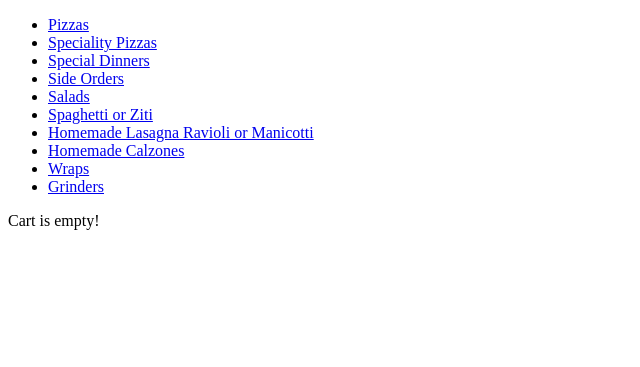
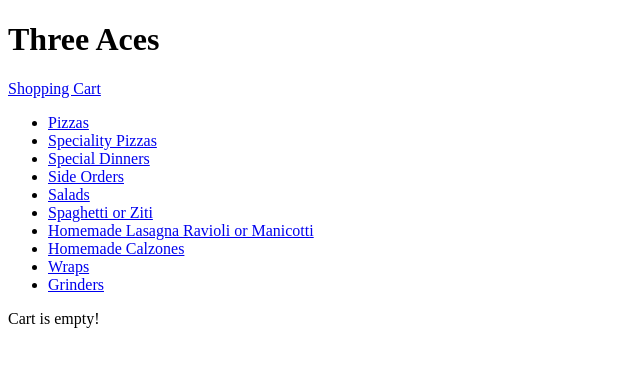
Before and after one commit to nelsonreitz/pizzaml, a PHP site: page /cart.php in a window 1280 px wide. Shown: the top 367 px of the page, without its empty margins (0-640 px from the left). Run offline with PHP 8.4, Linux system fonts and the light colour scheme.

Commit message:
Base html structures

```diff
--- a/views/header.php
+++ b/views/header.php
@@ -10,6 +10,8 @@
     <?php endif ?>
   </head>
   <body>
-    <header>
+    <header class="header" role="banner">
+      <h1 class="site-title">Three Aces</h1>
+      <a href="cart.php">Shopping Cart</a>
     </header>
     <?php render_nav() ?>
--- a/views/index.php
+++ /dev/null
@@ -1 +0,0 @@
-<a href="cart.php">Shopping Cart</a>
--- a/views/nav.php
+++ b/views/nav.php
@@ -1,8 +1,8 @@
-<nav>
+<nav class="navigation" role="navigation">
   <ul>
     <?php foreach ($categories as $category): ?>
 
-        <li><a href="<?= $category->url ?>"><?= $category->title ?></a></li>
+        <li class="menu-item"><a href="<?= $category->url ?>"><?= $category->title ?></a></li>
 
     <?php endforeach ?>
   </ul>
```
